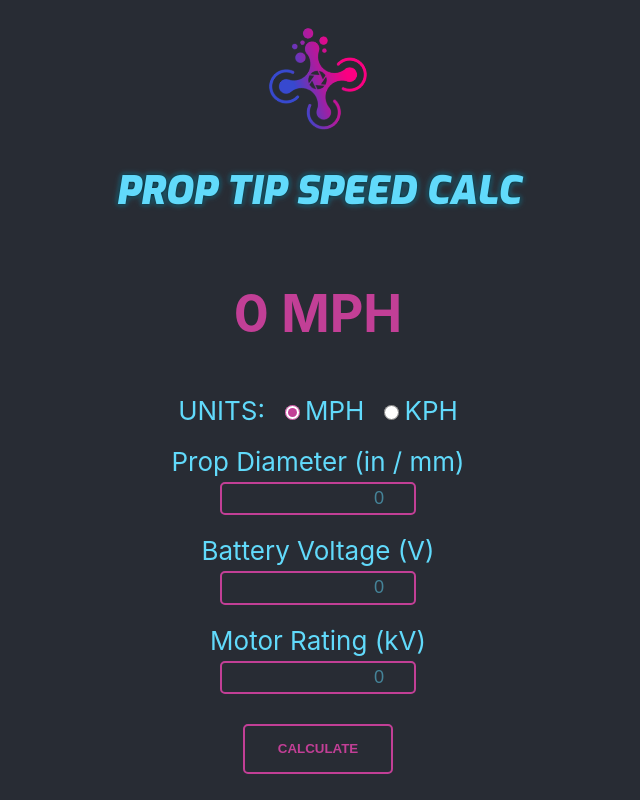
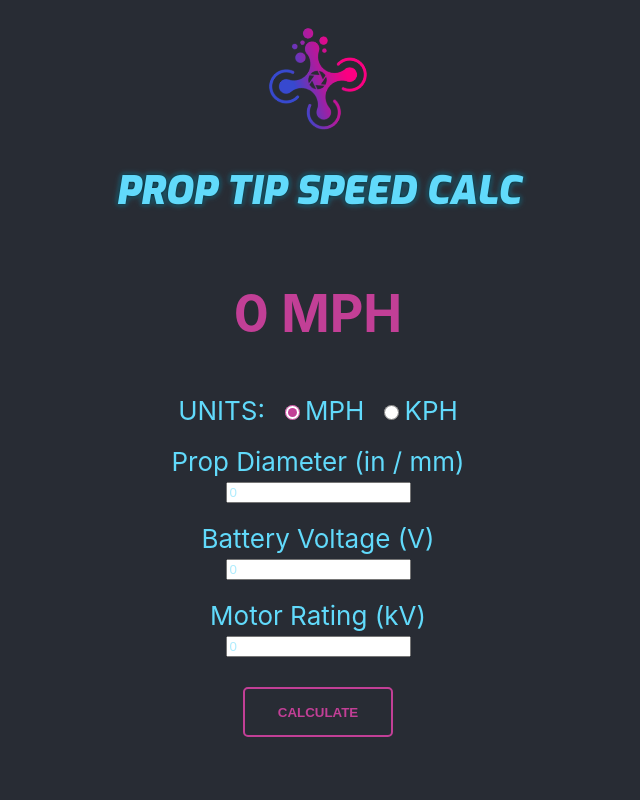
Before and after one commit to rboyle-software/drone-tools, a React (Create React App) app: page / in a window 1280 px wide. Shown: the whole page, without its empty margins (322-962 px from the left). Built offline with nearby package versions, Linux system fonts and the light colour scheme.

Commit message:
Numbers and decmials

```diff
--- a/public/index.html
+++ b/public/index.html
@@ -10,7 +10,7 @@
     <meta name="theme-color" content="#000000" />
     <meta
       name="description"
-      content="Web site created using create-react-app"
+      content="Don't break the sound barrier - unless you want to!"
     />
     <link rel="apple-touch-icon" href="%PUBLIC_URL%/logo.png" />
     <link rel="manifest" href="%PUBLIC_URL%/manifest.json" />
--- a/src/InputForm.tsx
+++ b/src/InputForm.tsx
@@ -67,14 +67,16 @@
         <label>Prop Diameter (in / mm)</label>
         <input
           placeholder='0'
-          type='text'
+          type='number'
+          inputMode='decimal'
           onChange={(e) => setPropDia(e.target.value)}
         >
         </input>
 
         <label>Battery Voltage (V)</label>
         <input
-          type='text'
+          type='number'
+          inputMode='decimal'
           placeholder='0'
           onChange={(e) => setBattV(e.target.value)}
         >
@@ -82,7 +84,8 @@
 
         <label>Motor Rating (kV)</label>
         <input
-          type='text'
+          type='number'
+          inputMode='decimal'
           placeholder='0'
           onChange={(e) => setMotorKv(e.target.value)}
         >
```
Also changed, not shown: src/App.tsx (+2 -5 lines).
